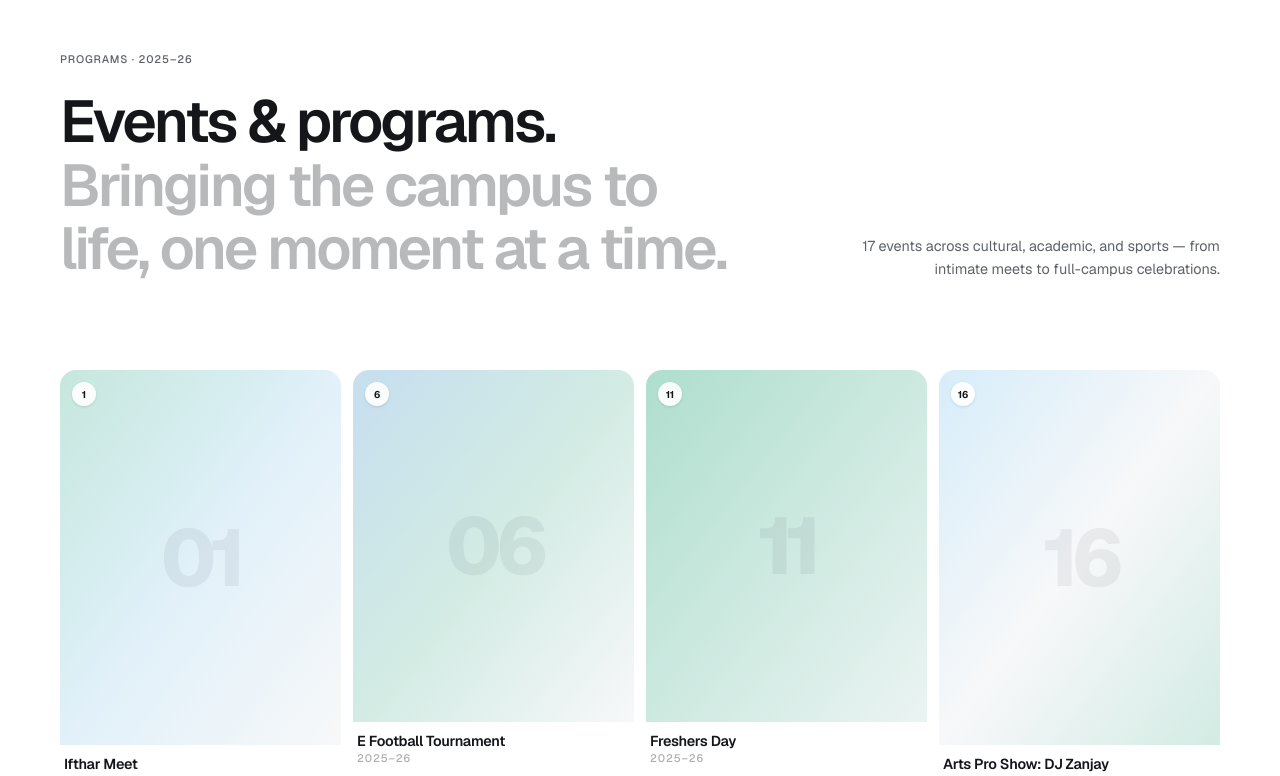
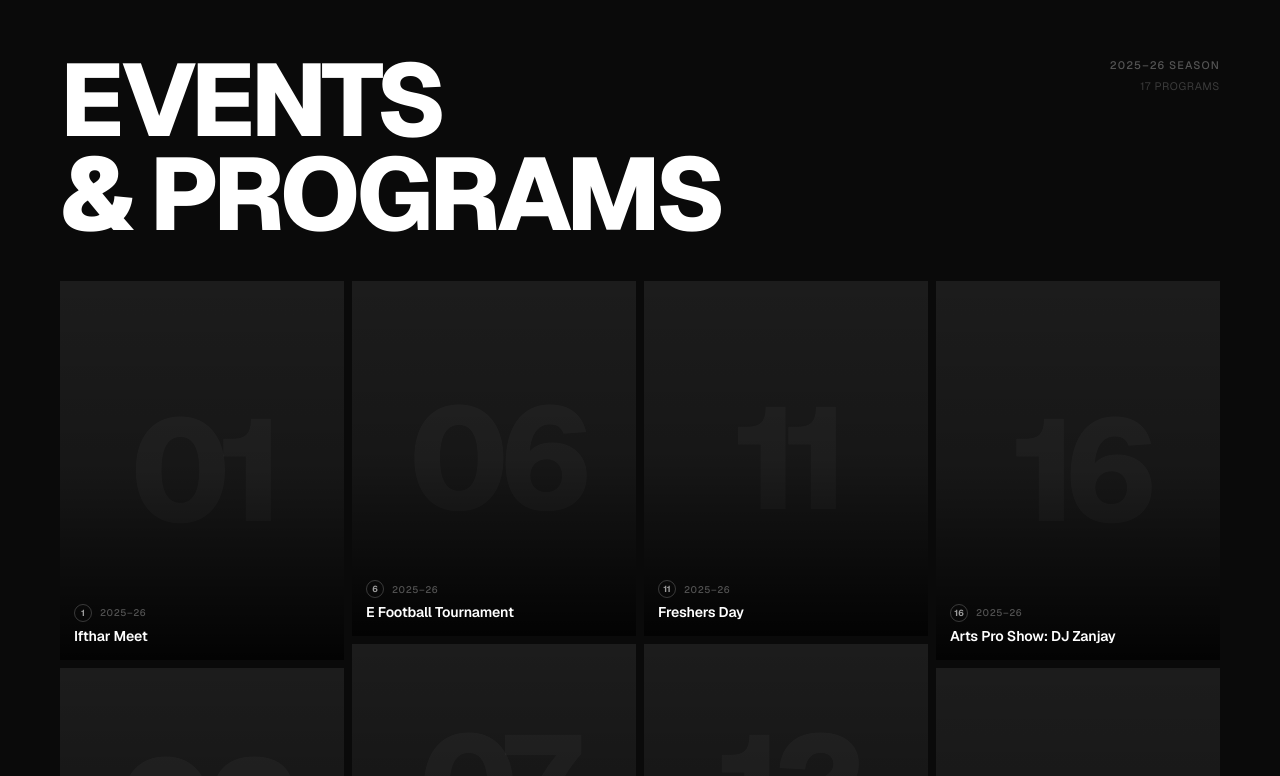
Before and after one commit to udsfgecw/website, a React (Vite) app: page / in a window 1280 px wide. Shown: the part 3140-3916 px from the top of the page. Built offline with nearby package versions, Linux system fonts and the light colour scheme.

Commit message:
feat: dark gallery design for programs section, fix hover distortion

```diff
--- a/src/components/sections/Programs.tsx
+++ b/src/components/sections/Programs.tsx
@@ -1,17 +1,5 @@
-import { Label } from "@/components/ui/section";
 import { PROGRAMS } from "@/data/progress";
 import { cn } from "@/lib/utils";
-
-const GRADIENTS = [
-  "from-[#05a26a]/20 via-[#1eacfe]/10 to-transparent",
-  "from-[#1eacfe]/25 via-[#05a26a]/10 to-transparent",
-  "from-[#05a26a]/30 to-[#05a26a]/5",
-  "from-[#1eacfe]/30 to-[#1eacfe]/5",
-  "from-[#037f52]/20 via-[#0677c4]/15 to-transparent",
-  "from-[#0677c4]/20 via-[#05a26a]/15 to-transparent",
-  "from-[#05a26a]/15 via-transparent to-[#1eacfe]/15",
-  "from-[#1eacfe]/15 via-transparent to-[#05a26a]/15",
-];
 
 const ASPECTS = [
   "aspect-[3/4]",
@@ -27,78 +15,73 @@ const ASPECTS = [
 type Program = (typeof PROGRAMS)[number];
 
 function GalleryCard({ p, index }: { p: Program; index: number }) {
-  const grad = GRADIENTS[index % GRADIENTS.length];
   const aspect = ASPECTS[index % ASPECTS.length];
 
   return (
-    <article className="group relative overflow-hidden rounded-2xl break-inside-avoid mb-3 cursor-pointer">
-      <div className={cn("relative w-full bg-paper", aspect)}>
-        <div
-          className={cn(
-            "absolute inset-0 bg-gradient-to-br",
-            grad,
-          )}
-        />
+    <article
+      className={cn("group relative w-full overflow-hidden break-inside-avoid mb-2", aspect)}
+    >
+      <div className="absolute inset-0 bg-[#1c1c1c]" />
 
       <span
-          className="absolute inset-0 flex items-center justify-center text-[5rem] font-extrabold tracking-[-0.08em] leading-none select-none text-ink/[0.06] group-hover:text-ink/[0.04] transition-colors duration-300"
         aria-hidden="true"
+        className="absolute inset-0 flex items-center justify-center select-none font-black leading-none tracking-[-0.08em] text-white/[0.04] text-[clamp(4rem,12vw,9rem)]"
       >
         {String(p.number).padStart(2, "0")}
       </span>
 
-        <div className="absolute inset-0 bg-gradient-to-t from-ink/70 via-ink/10 to-transparent opacity-0 group-hover:opacity-100 transition-opacity duration-300" />
+      <div className="absolute inset-0 bg-gradient-to-t from-black/90 via-black/20 to-transparent" />
 
-        <div className="absolute inset-0 flex flex-col justify-end p-4 translate-y-2 opacity-0 group-hover:translate-y-0 group-hover:opacity-100 transition-all duration-300">
-          <p className="label text-white/70 mb-1">{p.year}</p>
-          <h3 className="text-white font-semibold leading-[1.2] tracking-[-0.025em] text-[0.95rem]">
+      <div className="absolute bottom-0 left-0 right-0 p-3.5">
+        <div className="flex items-center gap-2 mb-1.5">
+          <span className="flex h-[18px] w-[18px] shrink-0 items-center justify-center rounded-full border border-white/20 text-[0.55rem] font-bold text-white/60">
+            {p.number}
+          </span>
+          <span className="text-[0.6rem] font-medium tracking-[0.06em] uppercase text-white/30">
+            {p.year}
+          </span>
+        </div>
+        <h3 className="text-white text-[0.88rem] font-semibold leading-[1.25] tracking-[-0.01em]">
           {p.title}
         </h3>
       </div>
 
-        <span className="absolute top-3 left-3 flex h-6 w-6 items-center justify-center rounded-full bg-white/90 text-[0.62rem] font-bold text-ink backdrop-blur-sm shadow-sm">
-          {p.number}
-        </span>
-      </div>
-
-      <div className="group-hover:hidden px-1 pt-2.5 pb-1">
-        <h3 className="text-[0.9rem] font-semibold leading-[1.3] tracking-[-0.02em] text-ink line-clamp-1">
-          {p.title}
-        </h3>
-        <p className="label text-ink/35 mt-0.5">{p.year}</p>
-      </div>
+      <div className="absolute inset-0 opacity-0 group-hover:opacity-100 transition-opacity duration-200 bg-white/[0.04] ring-1 ring-inset ring-white/10" />
     </article>
   );
 }
 
 export default function Programs() {
   return (
-    <section id="programs" aria-labelledby="programs-title" className="border-b border-line">
+    <section id="programs" aria-labelledby="programs-title" className="bg-[#0a0a0a]">
       <div className="wrap py-[clamp(5rem,11vw,9rem)]">
-        <div className="flex flex-col gap-5 md:flex-row md:items-end md:justify-between">
+
+        <div className="flex items-start justify-between gap-6">
           <div>
-            <Label>Programs · 2025–26</Label>
-            <h2
-              id="programs-title"
-              className="mt-6 max-w-[24ch] text-[length:clamp(2rem,4.6vw,3.9rem)] leading-[1.08] font-semibold tracking-[-0.045em] text-balance text-ink"
-            >
-              Events & programs.{" "}
-              <span className="text-ink/30">Bringing the campus to life, one moment at a time.</span>
+            <h2 id="programs-title" className="text-[length:clamp(3rem,8vw,7rem)] font-black leading-[0.92] tracking-[-0.04em] text-white uppercase">
+              Events
+              <br />
+              <span className="text-[--color-green]">&amp; Programs</span>
             </h2>
           </div>
-          <p className="max-w-[38ch] text-[0.9rem] leading-[1.6] text-ink-2 md:text-right shrink-0">
-            {PROGRAMS.length} events across cultural, academic, and sports — from intimate meets to full-campus celebrations.
+          <div className="text-right shrink-0 mt-1 hidden sm:block">
+            <p className="text-[0.68rem] font-medium tracking-[0.1em] uppercase text-white/30">
+              2025–26 Season
+            </p>
+            <p className="text-[0.68rem] tracking-[0.06em] uppercase text-white/20 mt-1">
+              {PROGRAMS.length} programs
             </p>
           </div>
+        </div>
 
-        <div className="mt-[clamp(3.5rem,7vw,6rem)] columns-2 gap-3 sm:columns-3 lg:columns-4">
+        <div className="mt-10 columns-2 gap-2 sm:columns-3 lg:columns-4">
           {PROGRAMS.map((p, i) => (
             <GalleryCard key={p.number} p={p} index={i} />
           ))}
         </div>
 
-        <p className="mt-8 text-[0.75rem] text-ink/30">
-          Hover each card to see the event name. Photos will be added shortly.
+        <p className="mt-8 text-[0.7rem] tracking-[0.04em] text-white/20 uppercase">
+          Photos will be added shortly — placeholders show event numbers
         </p>
       </div>
     </section>
```
Lines whose indentation alone changed are shown as unchanged.
